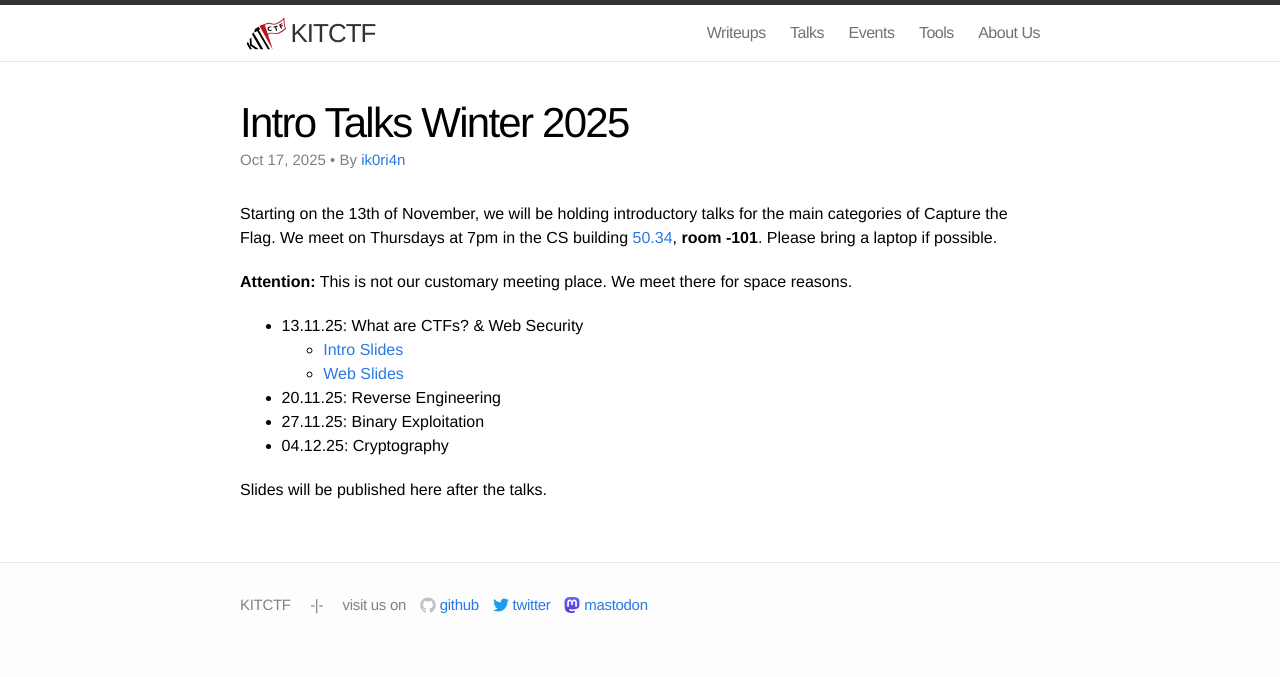
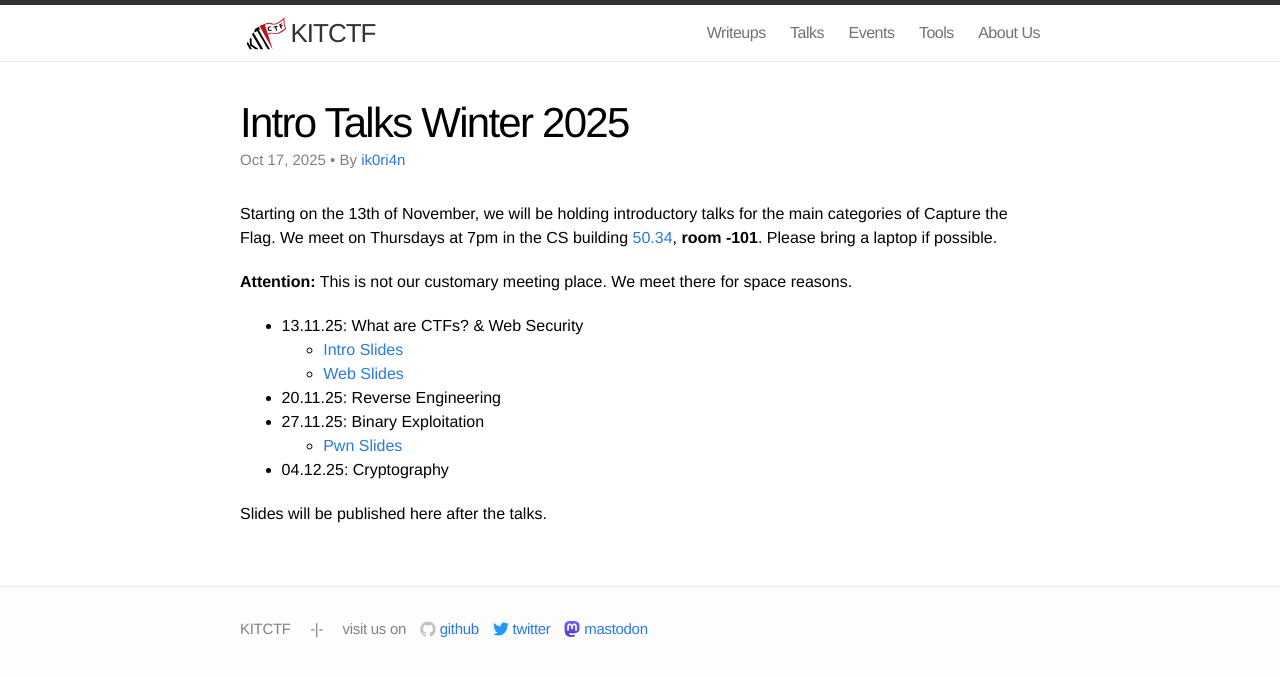
Before and after one commit to kitctf/www, a Jekyll site: the page built from _posts/2025-10-17-intro.md, in a window 1280 px wide. Shown: the top 677 px of the page. Built offline with Jekyll 4.4.1, drawn with Linux system fonts in a browser that asks for light colours.

Commit message:
add pwn intro slides

```diff
--- a/_posts/2025-10-17-intro.md
+++ b/_posts/2025-10-17-intro.md
@@ -17,6 +17,7 @@ We meet on Thursdays at 7pm in the CS building [50.34](https://www.kit.edu/campu
     * [Web Slides](/talks/2025-11-13-web/web-25-ws.pdf)
  * 20.11.25: Reverse Engineering
  * 27.11.25: Binary Exploitation
+    * [Pwn Slides](/talks/2025-10-17-pwnintro/pwn-25-ws.pdf)
  * 04.12.25: Cryptography
 
 Slides will be published here after the talks.
```
Also changed, not shown: 1 other file.
